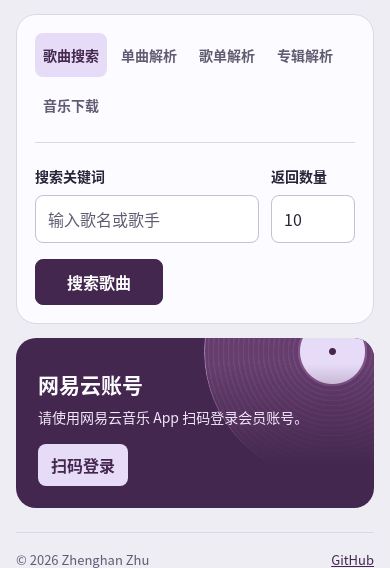
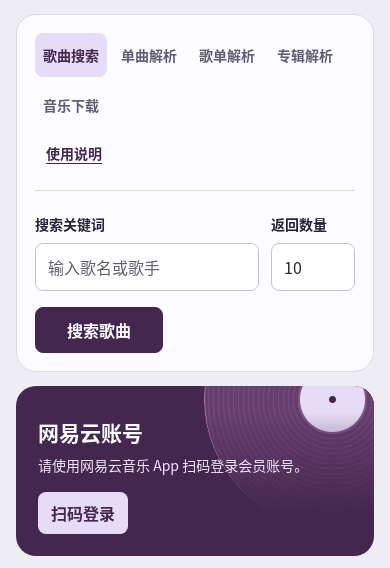
Before and after one commit to zhenghanzhu2/netease-music-toolbox, a Flask app: page / in a window 390 px wide. Shown: the part 153-721 px from the top of the page. Run offline with Flask 3, Linux system fonts and the light colour scheme; some libraries are stand-ins or nearby versions.

Commit message:
Add an in-page guide beside the music tools

```diff
--- a/static/toolbox.css
+++ b/static/toolbox.css
@@ -87,15 +87,91 @@ body {
     border: 1px solid var(--line);
 }
 
-.tool-modes {
+.tool-toolbar {
     display: flex;
     flex-wrap: wrap;
-    gap: 6px;
-    min-width: 0;
+    align-items: center;
+    gap: 4px 12px;
     margin: 0 0 28px;
     padding: 0 0 15px;
     border-bottom: 1px solid var(--line);
 }
+
+.tool-modes {
+    display: flex;
+    flex: 1 1 390px;
+    flex-wrap: wrap;
+    gap: 6px;
+    min-width: 0;
+    margin: 0;
+    padding: 0;
+}
+
+.guide-link,
+.guide-close {
+    min-height: 44px;
+    padding: 6px 10px;
+    border: 1px solid transparent;
+    border-radius: 8px;
+    color: var(--plum);
+    background: transparent;
+    font-size: 14px;
+    font-weight: 650;
+}
+
+.guide-link { text-decoration: underline; text-underline-offset: 4px; }
+.guide-link:hover, .guide-close:hover { background: var(--lavender); }
+.guide-close { border-color: var(--line); }
+
+body:has(.guide[open]) { overflow: hidden; }
+
+.guide {
+    width: min(650px, calc(100% - 24px));
+    max-height: min(740px, calc(100dvh - 24px));
+    padding: 0;
+    overflow: hidden;
+    border: 1px solid var(--line);
+    border-radius: 18px;
+    color: var(--ink);
+    background: var(--paper);
+    box-shadow: 0 16px 70px #29233845;
+}
+
+.guide[open] { display: flex; flex-direction: column; }
+.guide::backdrop { background: #29233880; }
+.guide-header {
+    display: flex;
+    justify-content: space-between;
+    align-items: center;
+    gap: 12px;
+    padding: 12px clamp(16px, 4vw, 28px);
+    border-bottom: 1px solid var(--line);
+}
+
+.guide-header h2 { margin: 0; font: 800 26px "Songti SC", "Noto Serif CJK SC", "SimSun", serif; }
+.guide-body {
+    min-height: 0;
+    overflow: auto;
+    overscroll-behavior: contain;
+    padding: 20px clamp(16px, 4vw, 28px) 26px;
+    font-size: 15px;
+    line-height: 1.75;
+}
+
+.guide-body:focus-visible { outline: 2px solid #8a569e; outline-offset: -3px; }
+.guide-body h3 { margin: 0 0 10px; font-size: 17px; font-weight: 750; }
+.guide-body p { margin: 0; }
+.guide-body p + p { margin-top: 8px; }
+.guide-body section + section { margin-top: 23px; padding-top: 18px; border-top: 1px solid var(--line); }
+.guide-tools {
+    display: grid;
+    grid-template-columns: max-content 1fr;
+    gap: 10px 16px;
+    margin-bottom: 15px;
+}
+.guide-tools dd { margin: 0; }
+.guide-note { padding: 12px; border-radius: 8px; background: var(--canvas); }
+.guide-note code { color: var(--plum); }
 
 .tool-modes label { position: relative; cursor: pointer; }
 
@@ -247,13 +323,15 @@ body {
     .masthead { padding-bottom: 7px; }
     .masthead h1 { margin-top: 22px; }
     .workbench { padding: 18px; }
-    .tool-modes { margin-bottom: 20px; }
+    .tool-toolbar { margin-bottom: 20px; }
     .account-panel { min-height: 170px; }
     .record { right: -87px; top: -115px; }
     .results { grid-row: 3; }
 }
 
 @media (max-width: 400px) {
+    .guide-tools { grid-template-columns: minmax(0, 1fr); gap: 2px; }
+    .guide-tools dt:not(:first-child) { margin-top: 9px; }
     #search-area { grid-template-columns: minmax(0, 1fr) 84px; }
     .tool-modes span { padding-inline: 8px; }
     .track-row { grid-template-columns: 1fr; }
--- a/templates/index.html
+++ b/templates/index.html
@@ -20,6 +20,7 @@
         </header>
         <section class="workbench" aria-label="音乐工具">
                 <form id="main-form">
+                    <div class="tool-toolbar">
                         <fieldset class="tool-modes">
                             <legend class="visually-hidden">选择音乐工具</legend>
                             <label><input type="radio" name="tool-mode" value="search" checked><span>歌曲搜索</span></label>
@@ -28,6 +29,8 @@
                             <label><input type="radio" name="tool-mode" value="album"><span>专辑解析</span></label>
                             <label><input type="radio" name="tool-mode" value="download"><span>音乐下载</span></label>
                         </fieldset>
+                        <button class="guide-link" id="guide-open" type="button" aria-haspopup="dialog" aria-controls="tool-guide">使用说明</button>
+                    </div>
                     <div id="search-area">
                         <div class="mb-3">
                             <label for="search_keywords" class="form-label">搜索关键词</label>
@@ -186,6 +189,41 @@
             <ul class="list-group mt-3" id="album-tracks"></ul>
         </div>
     </main>
+    <dialog class="guide" id="tool-guide" aria-labelledby="guide-title">
+        <header class="guide-header">
+            <h2 id="guide-title">使用说明</h2>
+            <form method="dialog">
+                <button type="submit" class="guide-close" autofocus>关闭</button>
+            </form>
+        </header>
+        <div class="guide-body" tabindex="0" role="region" aria-label="使用说明正文">
+            <section aria-labelledby="guide-tools">
+                <h3 id="guide-tools">选哪个工具？</h3>
+                <dl class="guide-tools">
+                    <dt>歌曲搜索</dt>
+                    <dd>输入歌名或歌手。默认返回 10 条，可设为 1–50 条。点结果里的「解析」或「下载」，自动带入歌曲 ID。</dd>
+                    <dt>单曲解析</dt>
+                    <dd>粘贴单曲链接或歌曲 ID，再选音质。可查看歌曲信息、封面和歌词，有可用音源时可试听或打开下载链接。</dd>
+                    <dt>歌单解析</dt>
+                    <dd>粘贴歌单链接或歌单 ID。打开曲目列表后，可逐首解析或下载。</dd>
+                    <dt>专辑解析</dt>
+                    <dd>粘贴专辑链接或专辑 ID。打开曲目列表后，可逐首解析或下载。</dd>
+                    <dt>音乐下载</dt>
+                    <dd>粘贴单曲链接或歌曲 ID，选择音质后点击「下载音乐」。默认选择无损，完成后可在浏览器下载记录里找文件。</dd>
+                </dl>
+                <p class="guide-note">从分享文案里只复制网址。单曲、歌单和专辑链接通常分别包含 <code>/song</code>、<code>/playlist</code>、<code>/album</code>。短链接解析失败时，先在浏览器打开，再复制完整网址或其中的数字 ID。</p>
+            </section>
+            <section aria-labelledby="guide-login">
+                <h3 id="guide-login">什么时候需要扫码？</h3>
+                <p>网站访问账号由管理员提供。需要网易云账号权限时，在工具区旁点击「扫码登录」，用网易云音乐手机 App 扫码并在手机上确认。二维码过期后可重新生成。</p>
+                <p>扫码授权由工具箱服务共用，请使用团队指定的网易云账号。</p>
+            </section>
+            <section aria-labelledby="guide-playback">
+                <h3 id="guide-playback">有歌词，为什么播不了？</h3>
+                <p>歌曲资料和音源分别获取。音质和下载权限取决于歌曲、版权和账号。确认扫码成功后，可以改选标准音质再试。下载时请等文件处理完成，再查看浏览器的下载记录。</p>
+            </section>
+        </div>
+    </dialog>
     <!-- Modal for big picture -->
     <div class="modal fade" id="bigPicModal" tabindex="-1" aria-labelledby="bigPicModalLabel" aria-hidden="true">
         <div class="modal-dialog modal-dialog-centered">
@@ -208,6 +246,14 @@
     <script src="https://mirrors.sustech.edu.cn/cdnjs/ajax/libs/aplayer/1.10.1/APlayer.min.js"></script>
     <script src="https://mirrors.sustech.edu.cn/cdnjs/ajax/libs/twitter-bootstrap/5.1.3/js/bootstrap.bundle.min.js"></script>
     <script>
+        const toolGuide = document.getElementById('tool-guide');
+        const guideButton = document.getElementById('guide-open');
+        guideButton.addEventListener('click', () => {
+            toolGuide.showModal();
+            toolGuide.querySelector('.guide-body').scrollTop = 0;
+        });
+        toolGuide.addEventListener('close', () => guideButton.focus());
+
         $(document).ready(function() {
             let loginTimer;
             let player;
```
Lines whose indentation alone changed are shown as unchanged.
